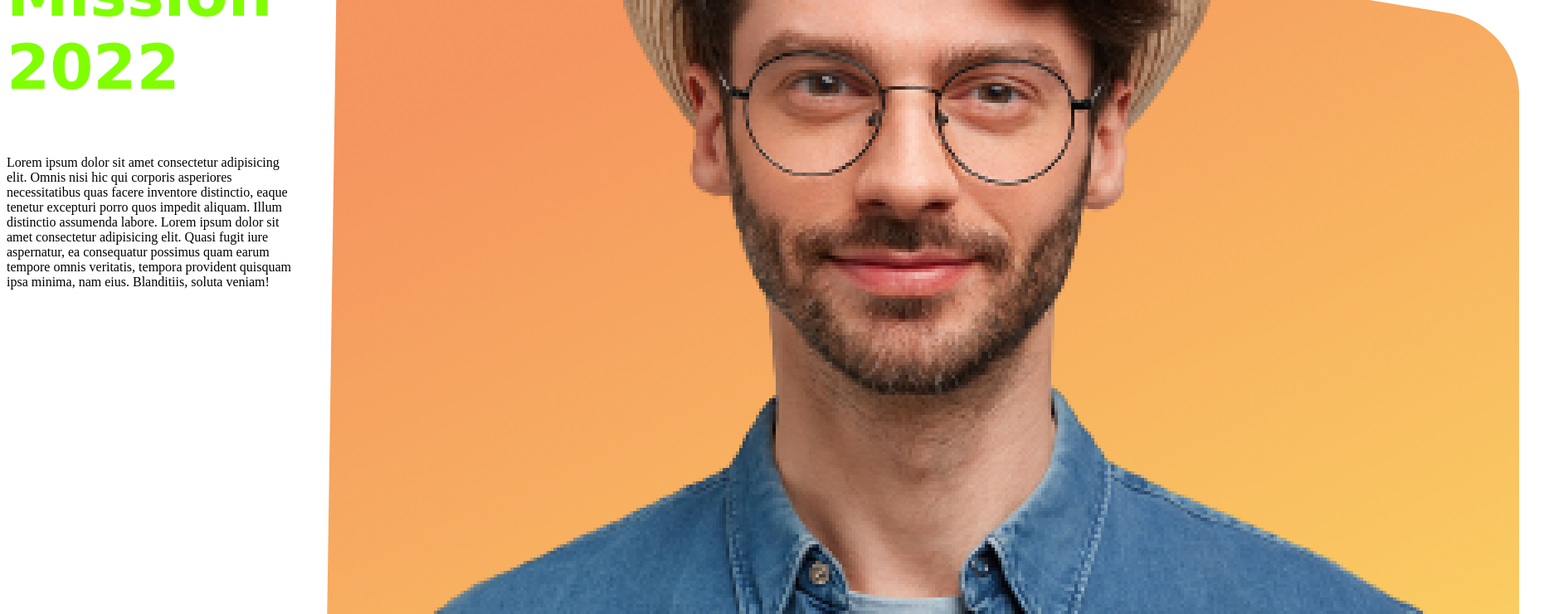
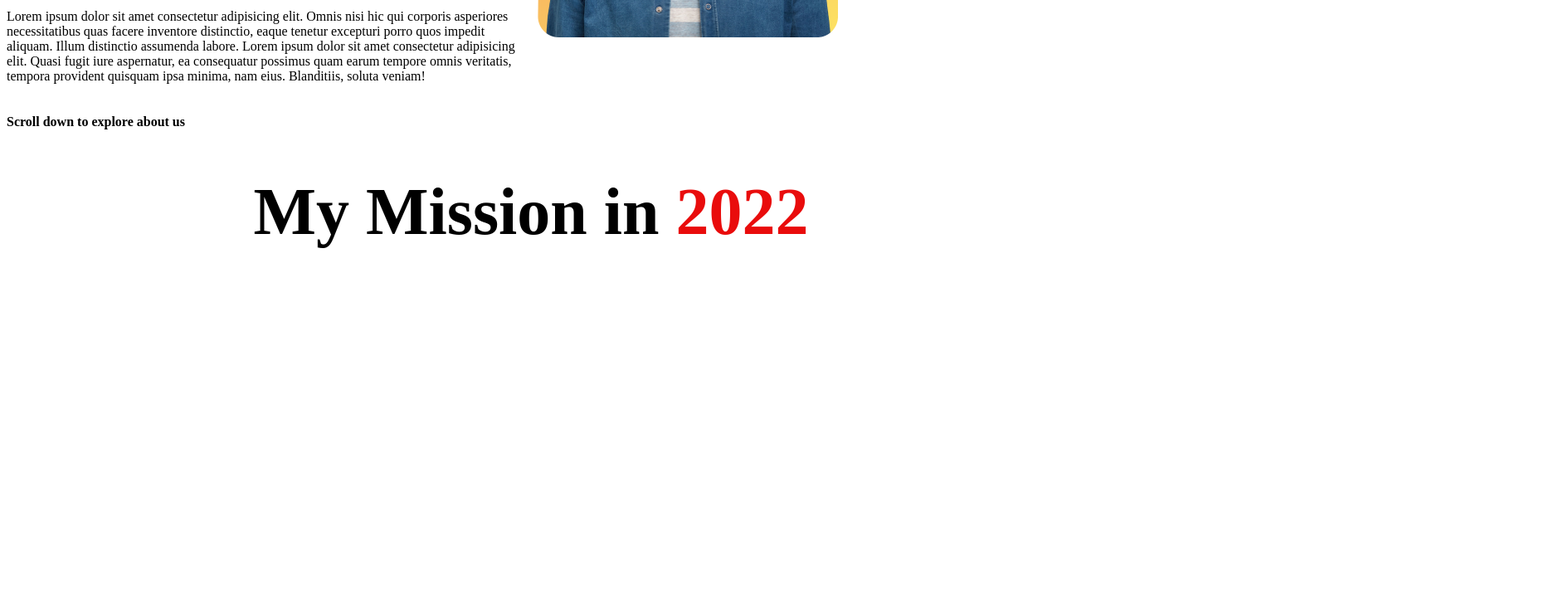
Before and after one commit to sazzad12-pro/Assigment, a plain HTML site: page index.html in a window 1280 px wide. Shown: the part 360-1100 px from the top of the page at 83% size, 1867 px wide, since content can reach past the window. After the commit the page ends 800 px from the top, so only its background shows below. Drawn offline with Linux system fonts and the light colour scheme.

Commit message:
half-width

```diff
--- a/index.html
+++ b/index.html
@@ -28,5 +28,9 @@
         <img src="images/person-1.png" alt="" />
       </div>
     </section>
+    <h4>Scroll down to explore about us</h4>
+    <div class="cen-ter">
+      <h1>My Mission in <span id="orange">2022</span></h1>
+    </div>
   </body>
 </html>
--- a/style.css
+++ b/style.css
@@ -8,3 +8,16 @@
 section {
   display: flex;
 }
+.half-width {
+  width: 50%;
+}
+.half-width img {
+  width: 60%;
+}
+.cen-ter {
+  text-align: center;
+  font-size: 40px;
+}
+#orange {
+  color: rgb(233, 12, 12);
+}
```
